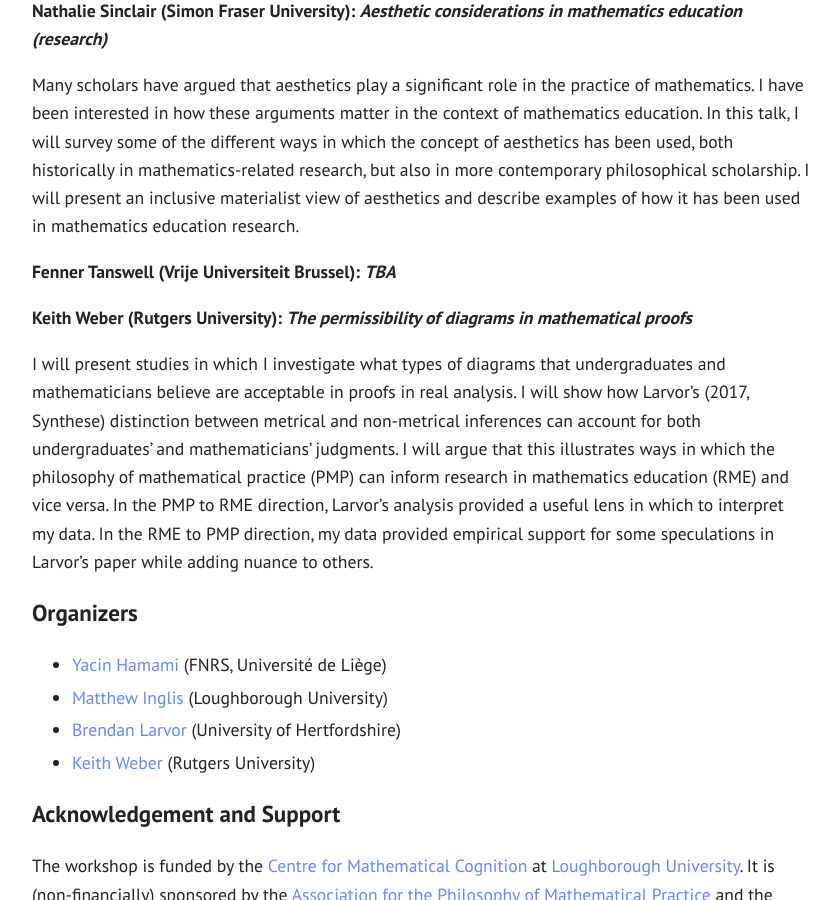
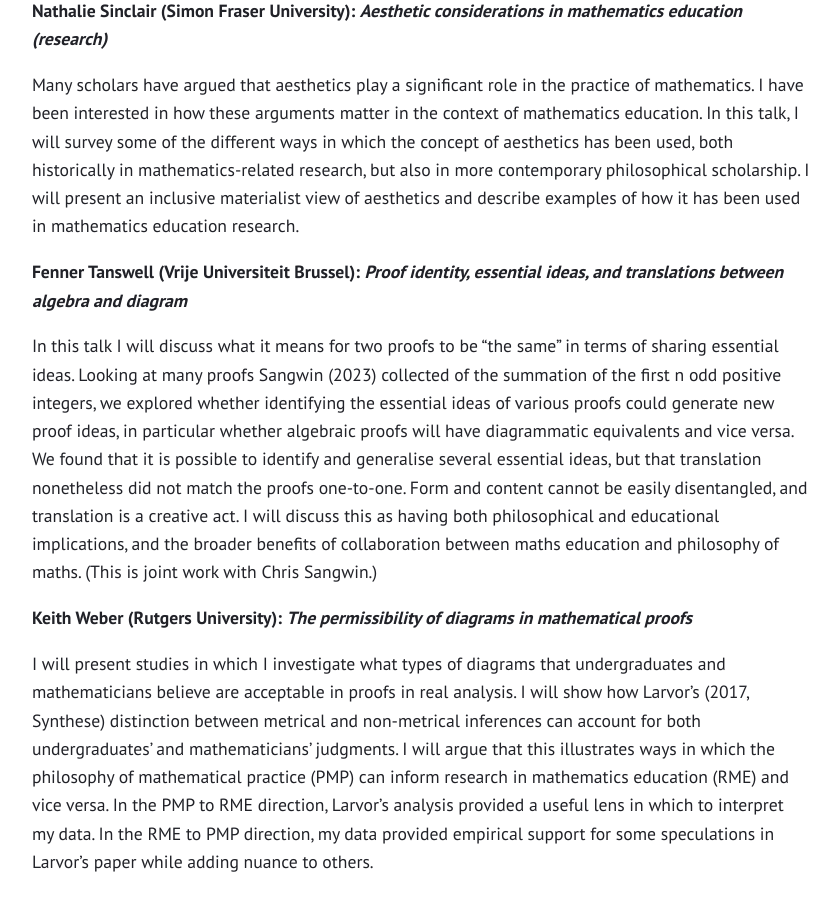
Before and after one commit to yhamami/mathed-pmp-workshop, a Jekyll site: the page built from program.md, in a window 1280 px wide and 900 px high, scrolled down 4998 px. Shown: the whole window, without its empty margins (219-1058 px from the left). Built offline with Jekyll 4.4.1, drawn with Linux system fonts in a browser that asks for light colours.

Commit message:
fix:program

```diff
--- a/program.md
+++ b/program.md
@@ -130,7 +130,9 @@ The use of notations is an important aspect of mathematical practice, but in ord
 
 Many scholars have argued that aesthetics play a significant role in the practice of mathematics. I have been interested in how these arguments matter in the context of mathematics education. In this talk, I will survey some of the different ways in which the concept of aesthetics has been used, both historically in mathematics-related research, but also in more contemporary philosophical scholarship. I will present an inclusive materialist view of aesthetics and describe examples of how it has been used in mathematics education research.
 
-**Fenner Tanswell (Vrije Universiteit Brussel): _TBA_**
+**Fenner Tanswell (Vrije Universiteit Brussel): _Proof identity, essential ideas, and translations between algebra and diagram_**
+
+In this talk I will discuss what it means for two proofs to be "the same" in terms of sharing essential ideas. Looking at many proofs Sangwin (2023) collected of the summation of the first n odd positive integers, we explored whether identifying the essential ideas of various proofs could generate new proof ideas, in particular whether algebraic proofs will have diagrammatic equivalents and vice versa. We found that it is possible to identify and generalise several essential ideas, but that translation nonetheless did not match the proofs one-to-one. Form and content cannot be easily disentangled, and translation is a creative act. I will discuss this as having both philosophical and educational implications, and the broader benefits of collaboration between maths education and philosophy of maths. (This is joint work with Chris Sangwin.)
 
 **Keith Weber (Rutgers University): _The permissibility of diagrams in mathematical proofs_**
 
```
